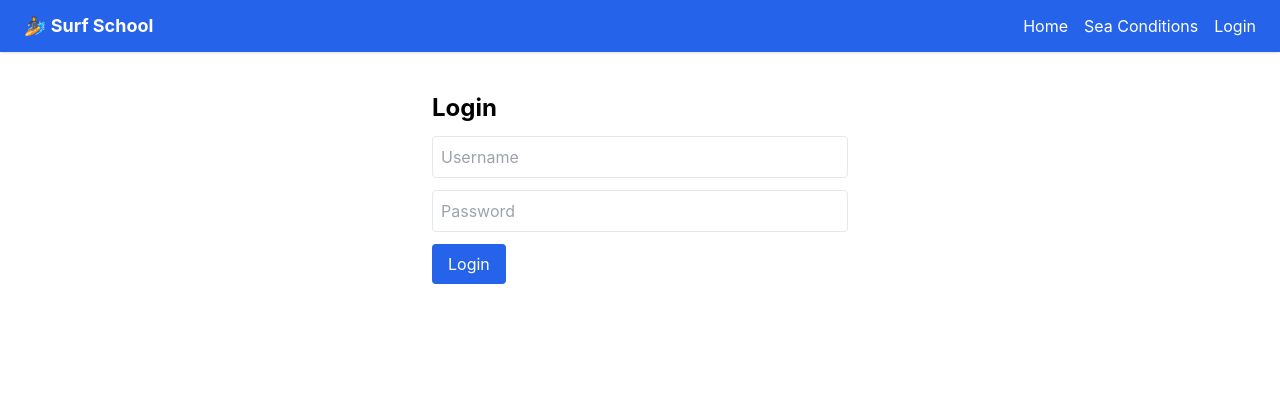
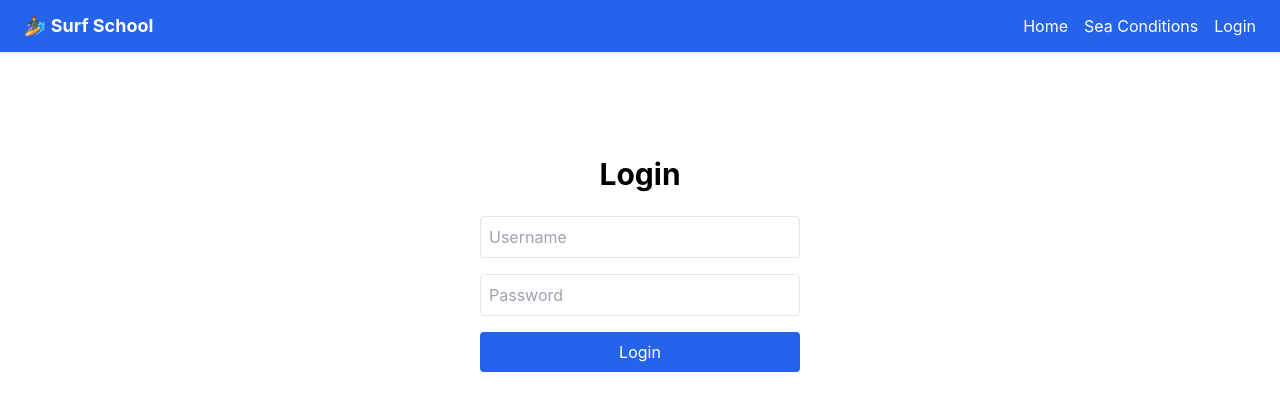
Before and after one commit to andrediluca/surfschool, a React (Create React App) app in the folder frontend/: page /login in a window 1280 px wide. Shown: the top 410 px of the page. Built offline with nearby package versions, Linux system fonts and the light colour scheme.

Commit message:
working logi logic

```diff
--- a/frontend/src/components/Landing.js
+++ b/frontend/src/components/Landing.js
@@ -1,7 +1,8 @@
 import { Link } from "react-router-dom";
+import { useAuth } from "../context/AuthContext";
 
 export default function Landing() {
-  const isLoggedIn = !!localStorage.getItem("token");
+  const { isLoggedIn } = useAuth();   // 👈 state-driven, no localStorage check
 
   return (
     <div className="flex flex-col items-center justify-center py-20">
--- a/frontend/src/components/Login.js
+++ b/frontend/src/components/Login.js
@@ -1,45 +1,58 @@
-import { useState } from "react";
+import { useState, useContext } from "react";
 import { useNavigate } from "react-router-dom";
 import API from "../api";
+import { AuthContext } from "../context/AuthContext";
 
 export default function Login() {
   const [username, setUsername] = useState("");
   const [password, setPassword] = useState("");
   const [error, setError] = useState("");
   const navigate = useNavigate();
+  const { login } = useContext(AuthContext);  // ✅ from context
 
-  const handleLogin = async (e) => {
+  const handleSubmit = async (e) => {
     e.preventDefault();
     try {
       const res = await API.post("auth/login/", { username, password });
-      localStorage.setItem("token", res.data.access);   // 🔑 save token
-      navigate("/dashboard");                          // 🚀 redirect
+
+      // ✅ update both localStorage and context state
+      login(res.data.access);
+
+      navigate("/dashboard");  // redirect after login
     } catch (err) {
       setError("Invalid credentials");
     }
   };
 
   return (
-    <form onSubmit={handleLogin} className="max-w-md mx-auto p-4 space-y-3">
-      <h2 className="text-2xl font-bold">Login</h2>
-      {error && <p className="text-red-600">{error}</p>}
+    <div className="flex flex-col items-center justify-center py-20">
+      <h1 className="text-3xl font-bold mb-6">Login</h1>
+      {error && <p className="text-red-500 mb-4">{error}</p>}
+
+      <form onSubmit={handleSubmit} className="w-80 space-y-4">
         <input
           type="text"
           placeholder="Username"
           value={username}
           onChange={(e) => setUsername(e.target.value)}
-        className="border p-2 w-full rounded"
+          className="w-full border p-2 rounded"
+          required
         />
         <input
           type="password"
           placeholder="Password"
           value={password}
           onChange={(e) => setPassword(e.target.value)}
-        className="border p-2 w-full rounded"
+          className="w-full border p-2 rounded"
+          required
         />
-      <button type="submit" className="bg-blue-600 text-white px-4 py-2 rounded">
+        <button
+          type="submit"
+          className="w-full bg-blue-600 text-white py-2 rounded hover:bg-blue-700"
+        >
           Login
         </button>
       </form>
+    </div>
   );
 }
--- a/frontend/src/components/Navbar.js
+++ b/frontend/src/components/Navbar.js
@@ -1,14 +1,14 @@
 import { Link, useNavigate } from "react-router-dom";
+import { useAuth } from "../context/AuthContext";  // ✅ use context
 
 export default function Navbar() {
   const navigate = useNavigate();
+  const { isLoggedIn, logout } = useAuth();        // ✅ from context
 
   const handleLogout = () => {
-    localStorage.removeItem("token"); // clear JWT
-    navigate("/"); // redirect to landing page
+    logout();   // updates context + clears localStorage
+    navigate("/");
   };
-
-  const isLoggedIn = !!localStorage.getItem("token");
 
   return (
     <nav className="bg-blue-600 text-white px-6 py-3 flex justify-between items-center shadow">
--- /dev/null
+++ b/frontend/src/context/AuthContext.js
@@ -0,0 +1,30 @@
+import React, { createContext, useState, useEffect, useContext } from "react";
+
+export const AuthContext = createContext();
+
+export function AuthProvider({ children }) {
+  const [isLoggedIn, setIsLoggedIn] = useState(false);
+
+  // initialize state on first render
+  useEffect(() => {
+    setIsLoggedIn(!!localStorage.getItem("token"));
+  }, []);
+
+  const login = (token) => {
+    localStorage.setItem("token", token);
+    setIsLoggedIn(true);   // 👈 state update
+  };
+
+  const logout = () => {
+    localStorage.removeItem("token");
+    setIsLoggedIn(false);  // 👈 state update
+  };
+
+  return (
+    <AuthContext.Provider value={{ isLoggedIn, login, logout }}>
+      {children}
+    </AuthContext.Provider>
+  );
+}
+
+export const useAuth = () => useContext(AuthContext);
--- a/frontend/src/index.js
+++ b/frontend/src/index.js
@@ -1,17 +1,17 @@
-import React from 'react';
-import ReactDOM from 'react-dom/client';
-import './index.css';
-import App from './App';
-import reportWebVitals from './reportWebVitals';
+import React from "react";
+import ReactDOM from "react-dom/client";
+import "./index.css";                  // ✅ keep Tailwind imports
+import App from "./App";
+import reportWebVitals from "./reportWebVitals";
+import { AuthProvider } from "./context/AuthContext";  // ✅ Auth context
 
-const root = ReactDOM.createRoot(document.getElementById('root'));
+const root = ReactDOM.createRoot(document.getElementById("root"));
 root.render(
   <React.StrictMode>
-    <App />
+    <AuthProvider>
+      <App />
+    </AuthProvider>
   </React.StrictMode>
 );
 
-// If you want to start measuring performance in your app, pass a function
-// to log results (for example: reportWebVitals(console.log))
-// or send to an analytics endpoint. Learn more: https://bit.ly/CRA-vitals
 reportWebVitals();
```
Lines whose indentation alone changed are shown as unchanged.
